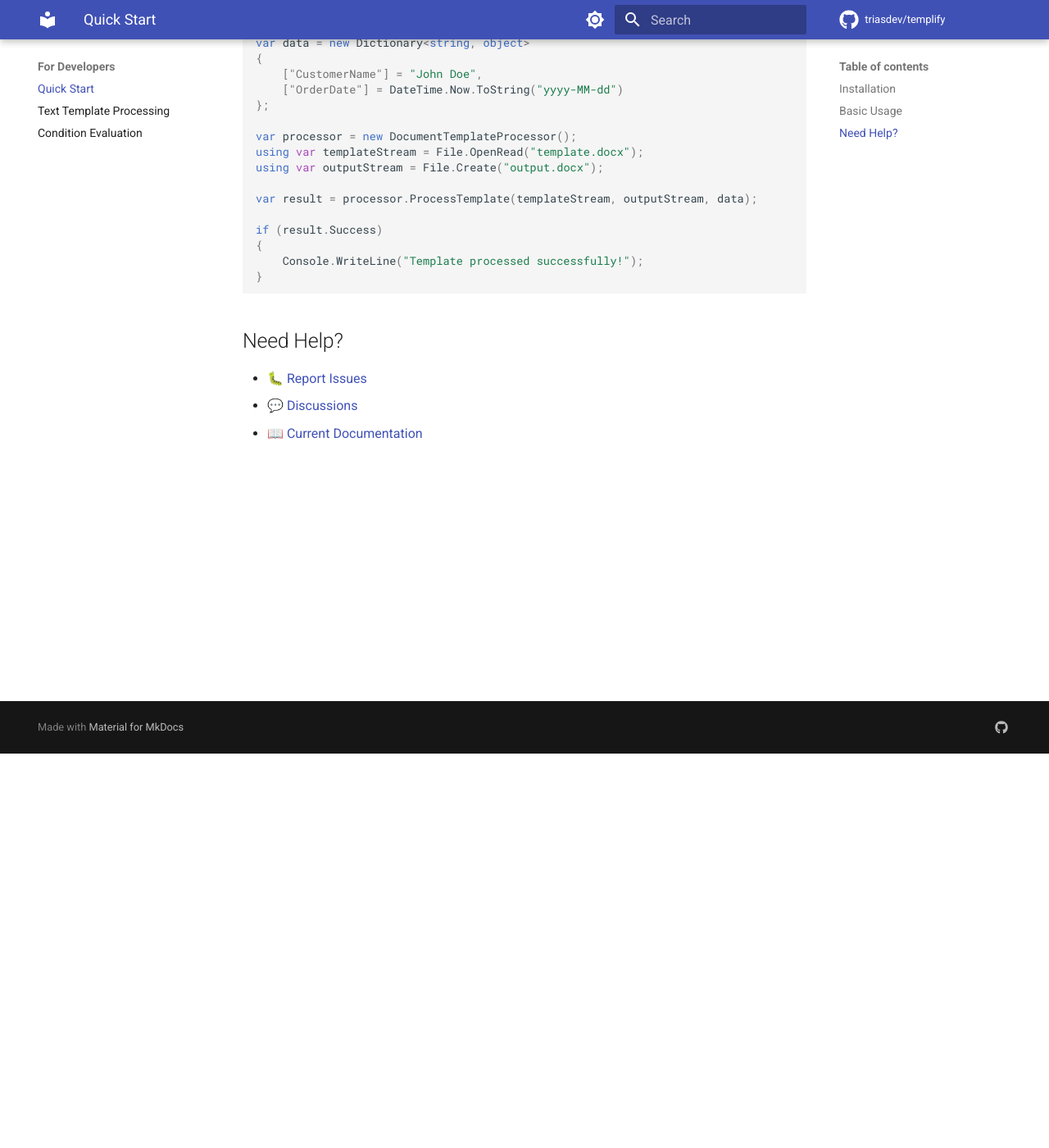
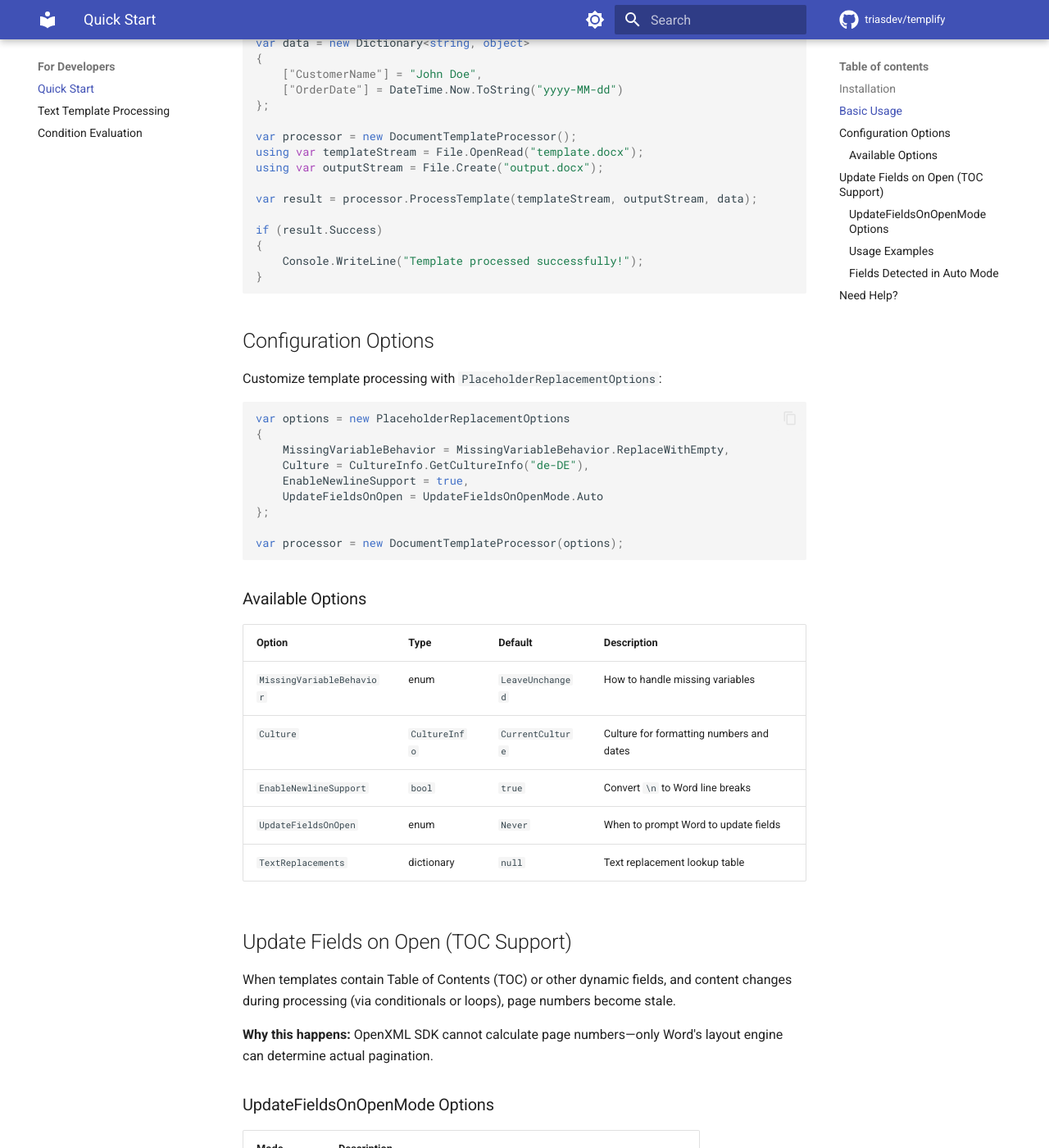
Before and after one commit to TriasDev/templify, an MkDocs documentation site: the page built from docs/for-developers/quick-start.md, in a window 1280 px wide and 1400 px high, scrolled down 481 px. Shown: the whole window at 82% size. Built offline with MkDocs 1.6.1 and Material for MkDocs 9.7.7, drawn with Linux system fonts in a browser that asks for light colours; comment, search, counter and statistics services are not loaded; some of the changed text lies outside the part shown.

Commit message:
docs: add UpdateFieldsOnOpen documentation to developer quick-start
Add configuration options section and TOC support documentation
to docs/for-developers/quick-start.md including all available
PlaceholderReplacementOptions and detailed UpdateFieldsOnOpenMode
usage examples.

````diff
--- a/docs/for-developers/quick-start.md
+++ b/docs/for-developers/quick-start.md
@@ -31,6 +31,79 @@ if (result.Success)
 }
 ```
 
+## Configuration Options
+
+Customize template processing with `PlaceholderReplacementOptions`:
+
+```csharp
+var options = new PlaceholderReplacementOptions
+{
+    MissingVariableBehavior = MissingVariableBehavior.ReplaceWithEmpty,
+    Culture = CultureInfo.GetCultureInfo("de-DE"),
+    EnableNewlineSupport = true,
+    UpdateFieldsOnOpen = UpdateFieldsOnOpenMode.Auto
+};
+
+var processor = new DocumentTemplateProcessor(options);
+```
+
+### Available Options
+
+| Option | Type | Default | Description |
+|--------|------|---------|-------------|
+| `MissingVariableBehavior` | enum | `LeaveUnchanged` | How to handle missing variables |
+| `Culture` | `CultureInfo` | `CurrentCulture` | Culture for formatting numbers and dates |
+| `EnableNewlineSupport` | `bool` | `true` | Convert `\n` to Word line breaks |
+| `UpdateFieldsOnOpen` | enum | `Never` | When to prompt Word to update fields |
+| `TextReplacements` | dictionary | `null` | Text replacement lookup table |
+
+## Update Fields on Open (TOC Support)
+
+When templates contain Table of Contents (TOC) or other dynamic fields, and content changes during processing (via conditionals or loops), page numbers become stale.
+
+**Why this happens:** OpenXML SDK cannot calculate page numbers—only Word's layout engine can determine actual pagination.
+
+### UpdateFieldsOnOpenMode Options
+
+| Mode | Description |
+|------|-------------|
+| `Never` | Never prompt to update fields (default) |
+| `Always` | Always prompt to update fields |
+| `Auto` | **Recommended** - Only prompt if document contains fields (TOC, PAGE, etc.) |
+
+### Usage Examples
+
+**For applications processing user-uploaded templates (recommended):**
+
+```csharp
+// Auto-detect: only prompts if document has TOC, PAGE, etc.
+var options = new PlaceholderReplacementOptions
+{
+    UpdateFieldsOnOpen = UpdateFieldsOnOpenMode.Auto
+};
+```
+
+**For templates known to have TOC:**
+
+```csharp
+var options = new PlaceholderReplacementOptions
+{
+    UpdateFieldsOnOpen = UpdateFieldsOnOpenMode.Always
+};
+```
+
+### Fields Detected in Auto Mode
+
+- `TOC` - Table of Contents
+- `PAGE` - Current page number
+- `NUMPAGES` - Total page count
+- `PAGEREF` - Page references
+- `DATE` - Current date
+- `TIME` - Current time
+- `FILENAME` - Document filename
+
+> **Note:** When enabled, Word displays a prompt asking the user to confirm field updates. This is a security measure built into Word.
+
 ## Need Help?
 
 - 🐛 [Report Issues](https://github.com/triasdev/templify/issues)
````
